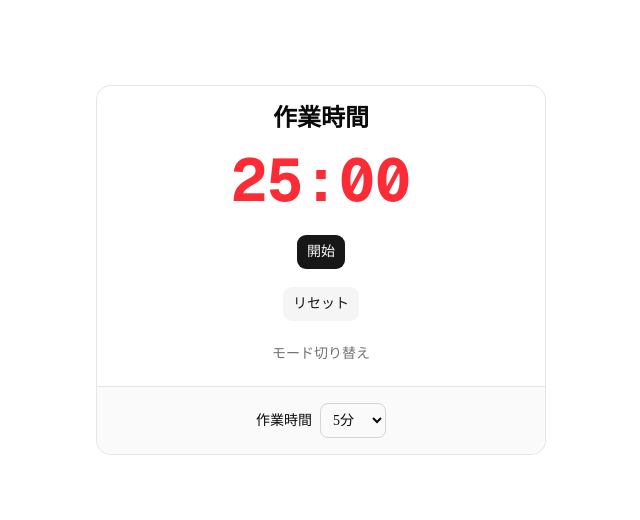
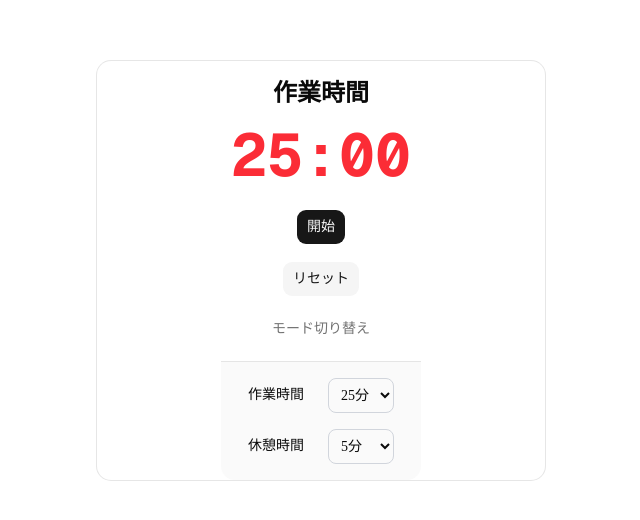
Before and after one commit to Kazuho1222/ai-pomodoro-timer, a Next.js app: page / in a window 1280 px wide. Shown: the part 130-650 px from the top of the page, without its empty margins (319-959 px from the left). Built offline with nearby package versions, Linux system fonts and the light colour scheme.

Commit message:
休憩時間の設定機能を追加

```diff
--- a/components/TimerApp.tsx
+++ b/components/TimerApp.tsx
@@ -8,10 +8,10 @@
 	CardHeader,
 	CardTitle,
 } from "@/components/ui/card";
-import { playNotificationSounds } from "@/utils/sounds";
 import Controls from "./Controls";
 import MetadataUpdater from "./MetadataUpdater";
 import TimerDisplay from "./TimerDisplay";
+import { playNotificationSound } from "@/utils/sound";
 
 // タイマーのモードを表す型
 type Mode = "work" | "break";
@@ -20,8 +20,9 @@
 	// タイマーの実行状態を管理するstate
 	const [isRunning, setIsRunning] = useState(false);
 
-	// 作業時間を管理する状態変数
+	// 作業時間・休憩時間を管理する状態変数
 	const [workDuration, setWorkDuration] = useState(25);
+	const [breakDuration, setBreakDuration] = useState(5);
 
 	// タイマーの残り時間を保持する状態変数
 	const [timeLeft, setTimeLeft] = useState({
@@ -41,7 +42,7 @@
 		// モードに応じてタイマーの時間をリセット
 		// 作業モードなら25分、休憩モードなら5分
 		setTimeLeft({
-			minutes: newMode === "work" ? workDuration : 5,
+			minutes: newMode === "work" ? workDuration : breakDuration,
 			seconds: 0,
 		});
 
@@ -58,7 +59,7 @@
 	const handleReset = () => {
 		setIsRunning(false);
 		setTimeLeft({
-			minutes: mode === "work" ? workDuration : 5,
+			minutes: mode === "work" ? workDuration : breakDuration,
 			seconds: 0,
 		});
 	};
@@ -79,7 +80,7 @@
 						if (prev.minutes === 0) {
 							setIsRunning(false); // タイマーを停止
 							toggleMode(); // モードを自動切り替え
-							void playNotificationSounds();
+							void playNotificationSound();
 							return prev; // 現在の状態（0分0秒）を返す
 						}
 						// 分数がまだ残っている場合は、分を1減らして秒を59にセット
@@ -121,8 +122,12 @@
 						isRunning={isRunning}
 					/>
 				</CardContent>
-				<CardFooter className="flex justify-center gap-2 items-center">
-					<label className="text-sm font-medium">作業時間</label>
+				<CardFooter className="flex flex-col gap-4 w-full max-w-[200px] mx-auto">
+					{/* 作業時間の設定 */}
+					<div className="flex items-center gap-2">
+						<label className="text-sm font-medium min-w-[4.5rem]">
+							作業時間
+						</label>
 						<select
 							value={workDuration}
 							onChange={(e) => {
@@ -134,12 +139,37 @@
 							}}
 							className="p-2 border border-gray-300 rounded-md focus:outline-none focus:ring-2 focus:ring-blue-500"
 						>
-						{[5, 10, 15, 30, 45, 60].map((minutes) => (
+							{[5, 10, 15, 25, 30, 45, 60].map((minutes) => (
 								<option key={minutes} value={minutes}>
 									{minutes}分
 								</option>
 							))}
 						</select>
+					</div>
+
+					{/* 休憩時間の設定 */}
+					<div className="flex items-center gap-2">
+						<label className="text-sm font-medium min-w-[4.5rem]">
+							休憩時間
+						</label>
+						<select
+							value={breakDuration}
+							onChange={(e) => {
+								const newDuration = parseInt(e.target.value, 10);
+								setBreakDuration(newDuration);
+								if (mode === "break" && !isRunning) {
+									setTimeLeft({ minutes: newDuration, seconds: 0 });
+								}
+							}}
+							className="p-2 border border-gray-300 rounded-md focus:outline-none focus:ring-2 focus:ring-blue-500"
+						>
+							{[5, 10, 15].map((minutes) => (
+								<option key={minutes} value={minutes}>
+									{minutes}分
+								</option>
+							))}
+						</select>
+					</div>
 				</CardFooter>
 			</Card>
 			<MetadataUpdater
--- a/utils/sounds.ts
+++ b/utils/sound.ts
@@ -1,4 +1,4 @@
-export async function playNotificationSounds() {
+export async function playNotificationSound() {
 	try {
 		// Audioオブジェクトを作成
 		const audio = new Audio("/notification.mp3");
```
Lines whose indentation alone changed are shown as unchanged.
